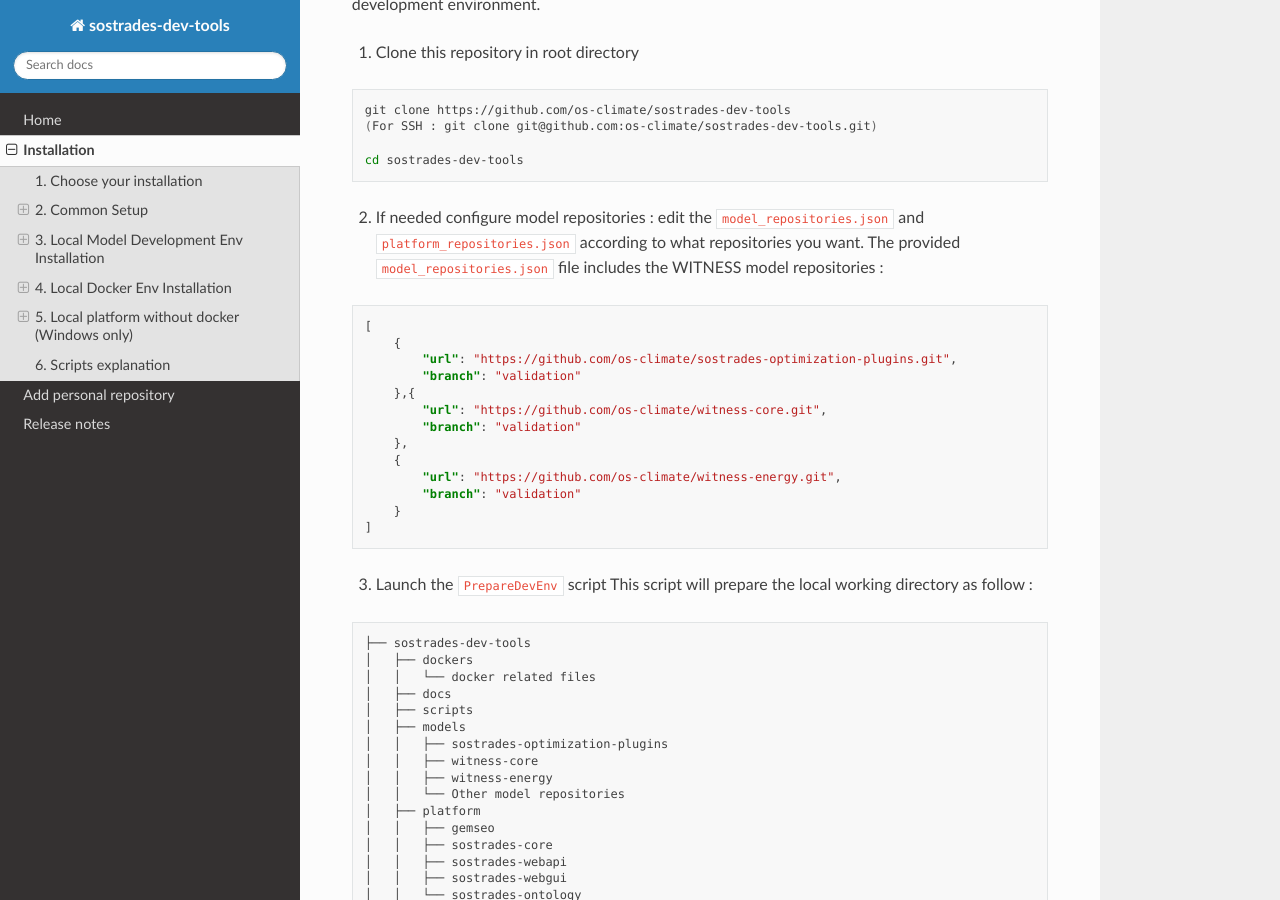
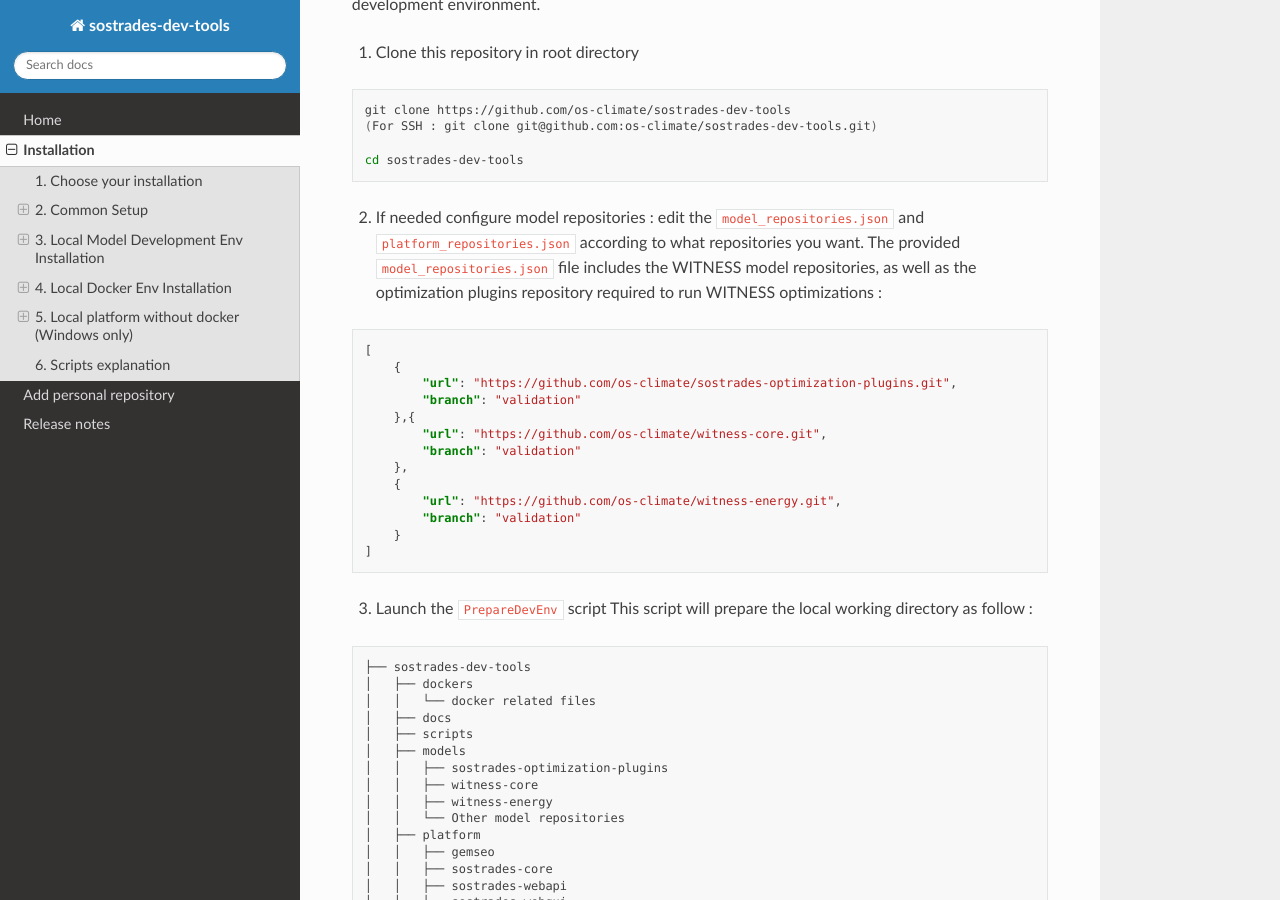
Before and after one commit to os-climate/sostrades-dev-tools, a Sphinx documentation site: the page built from docs/source/installation.md, in a window 1280 px wide and 900 px high, scrolled down 2376 px. Built offline with Sphinx 7.4.7 and the Read the Docs theme 2.0.0, drawn with Linux system fonts in a browser that asks for light colours.

Commit message:
Update installation.md
Signed-off-by: ortegga-cap <123464510+ortegga-cap@users.noreply.github.com>

````diff
--- a/docs/source/installation.md
+++ b/docs/source/installation.md
@@ -58,7 +58,7 @@
 
 cd sostrades-dev-tools
 ```
-2. If needed configure model repositories : edit the `model_repositories.json` and `platform_repositories.json` according to what repositories you want. The provided `model_repositories.json` file includes the WITNESS model repositories :
+2. If needed configure model repositories : edit the `model_repositories.json` and `platform_repositories.json` according to what repositories you want. The provided `model_repositories.json` file includes the WITNESS model repositories, as well as the optimization plugins repository required to run WITNESS optimizations :
 
 ```json
 [
````
